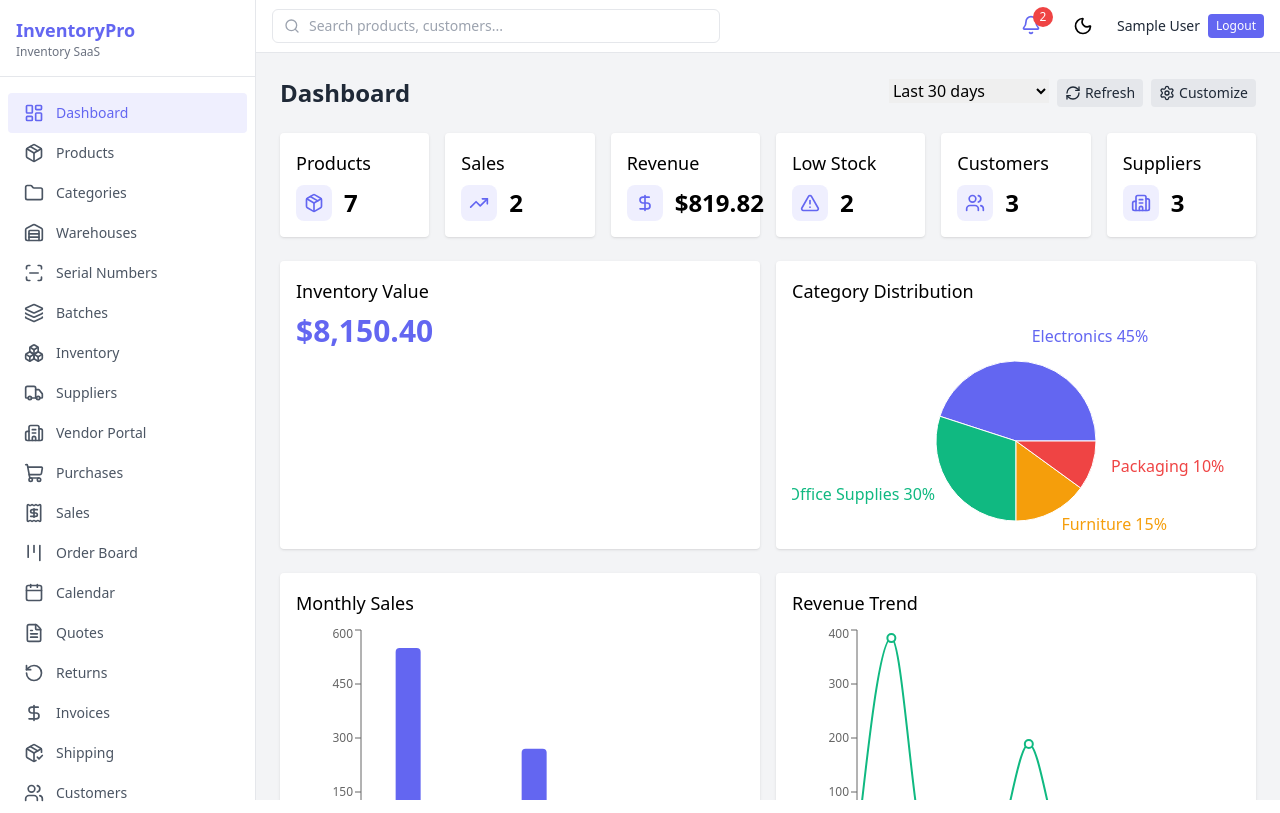
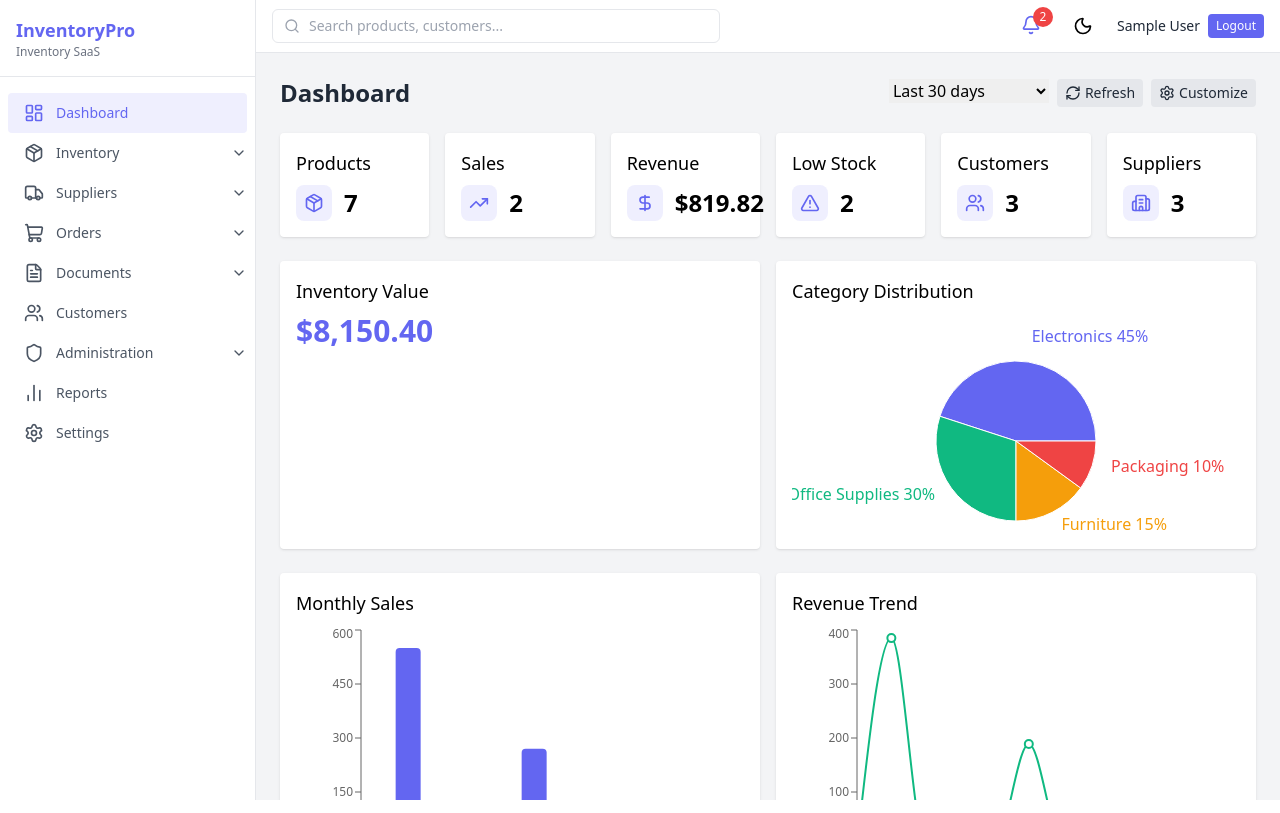
Before and after one commit to Barento999/inventory-management, a React (Vite) app in the folder frontend/: page / in a window 1280 px wide. Built offline with nearby package versions, Linux system fonts and the light colour scheme; sample sign-in values are in the browser's storage.

Commit message:
feat: Add collapsible dropdown menus to sidebar

```diff
--- a/frontend/src/components/layout/Sidebar.jsx
+++ b/frontend/src/components/layout/Sidebar.jsx
@@ -1,4 +1,4 @@
-import React from 'react';
+import React, { useState } from 'react';
 import { NavLink } from 'react-router-dom';
 import {
   LayoutDashboard,
@@ -23,34 +23,104 @@ import {
   Building2,
   Calendar as CalendarIcon,
   Kanban,
+  ChevronDown,
+  ChevronUp,
 } from 'lucide-react';
 
-const navItems = [
+const navSections = [
+  {
+    id: 'dashboard',
+    items: [
       { to: '/', label: 'Dashboard', icon: LayoutDashboard, end: true },
+    ],
+  },
+  {
+    id: 'inventory',
+    label: 'Inventory',
+    icon: Package,
+    items: [
       { to: '/products', label: 'Products', icon: Package },
       { to: '/categories', label: 'Categories', icon: Folder },
       { to: '/warehouses', label: 'Warehouses', icon: Warehouse },
       { to: '/serial-numbers', label: 'Serial Numbers', icon: ScanLine },
       { to: '/batches', label: 'Batches', icon: Layers },
       { to: '/inventory', label: 'Inventory', icon: Boxes },
+    ],
+  },
+  {
+    id: 'suppliers',
+    label: 'Suppliers',
+    icon: Truck,
+    items: [
       { to: '/suppliers', label: 'Suppliers', icon: Truck },
       { to: '/vendors', label: 'Vendor Portal', icon: Building2 },
+    ],
+  },
+  {
+    id: 'orders',
+    label: 'Orders',
+    icon: ShoppingCart,
+    items: [
       { to: '/purchases', label: 'Purchases', icon: ShoppingCart },
       { to: '/sales', label: 'Sales', icon: Receipt },
       { to: '/kanban', label: 'Order Board', icon: Kanban },
       { to: '/calendar', label: 'Calendar', icon: CalendarIcon },
+    ],
+  },
+  {
+    id: 'documents',
+    label: 'Documents',
+    icon: FileText,
+    items: [
       { to: '/quotes', label: 'Quotes', icon: FileText },
       { to: '/returns', label: 'Returns', icon: RotateCcw },
       { to: '/invoices', label: 'Invoices', icon: DollarSign },
       { to: '/shipping', label: 'Shipping', icon: PackageCheck },
+    ],
+  },
+  {
+    id: 'customers',
+    items: [
       { to: '/customers', label: 'Customers', icon: Users },
+    ],
+  },
+  {
+    id: 'admin',
+    label: 'Administration',
+    icon: Shield,
+    items: [
       { to: '/users', label: 'Users', icon: Shield },
       { to: '/audit-logs', label: 'Audit Logs', icon: History },
+    ],
+  },
+  {
+    id: 'reports',
+    items: [
       { to: '/reports', label: 'Reports', icon: BarChart2 },
+    ],
+  },
+  {
+    id: 'settings',
+    items: [
       { to: '/settings', label: 'Settings', icon: Settings },
+    ],
+  },
 ];
 
 export default function Sidebar({ mobileOpen, onClose }) {
+  const [openSections, setOpenSections] = useState(() => {
+    const saved = localStorage.getItem('sidebarSections');
+    return saved ? JSON.parse(saved) : {};
+  });
+
+  const toggleSection = (sectionId) => {
+    setOpenSections(prev => {
+      const newOpen = { ...prev, [sectionId]: !prev[sectionId] };
+      localStorage.setItem('sidebarSections', JSON.stringify(newOpen));
+      return newOpen;
+    });
+  };
+
   return (
     <>
       {mobileOpen && (
@@ -66,7 +136,29 @@ export default function Sidebar({ mobileOpen, onClose }) {
           <p className="text-xs text-gray-500">Inventory SaaS</p>
         </div>
         <nav className="mt-4 pb-4 overflow-y-auto max-h-[calc(100vh-5rem)]">
-          {navItems.map((item) => (
+          {navSections.map((section) => {
+            const isOpen = openSections[section.id] || false;
+            const hasLabel = section.label;
+            const Icon = section.icon;
+
+            return (
+              <div key={section.id}>
+                {hasLabel ? (
+                  <button
+                    type="button"
+                    onClick={() => toggleSection(section.id)}
+                    className="flex items-center justify-between w-full px-4 py-2.5 text-sm font-medium mx-2 rounded text-gray-600 dark:text-gray-300 hover:text-primary hover:bg-gray-50 dark:hover:bg-gray-700"
+                  >
+                    <div className="flex items-center gap-3">
+                      <Icon className="w-5 h-5 shrink-0" />
+                      {section.label}
+                    </div>
+                    {isOpen ? <ChevronUp className="w-4 h-4" /> : <ChevronDown className="w-4 h-4" />}
+                  </button>
+                ) : null}
+                {isOpen || !hasLabel ? (
+                  <div className={`${hasLabel ? 'ml-4' : ''}`}>
+                    {section.items.map((item) => (
                       <NavLink
                         key={item.to}
                         to={item.to}
@@ -80,10 +172,15 @@ export default function Sidebar({ mobileOpen, onClose }) {
                           }`
                         }
                       >
-              <item.icon className="w-5 h-5 shrink-0" />
+                        {hasLabel ? null : <item.icon className="w-5 h-5 shrink-0" />}
                         {item.label}
                       </NavLink>
                     ))}
+                  </div>
+                ) : null}
+              </div>
+            );
+          })}
         </nav>
       </aside>
     </>
```
Lines whose indentation alone changed are shown as unchanged.
